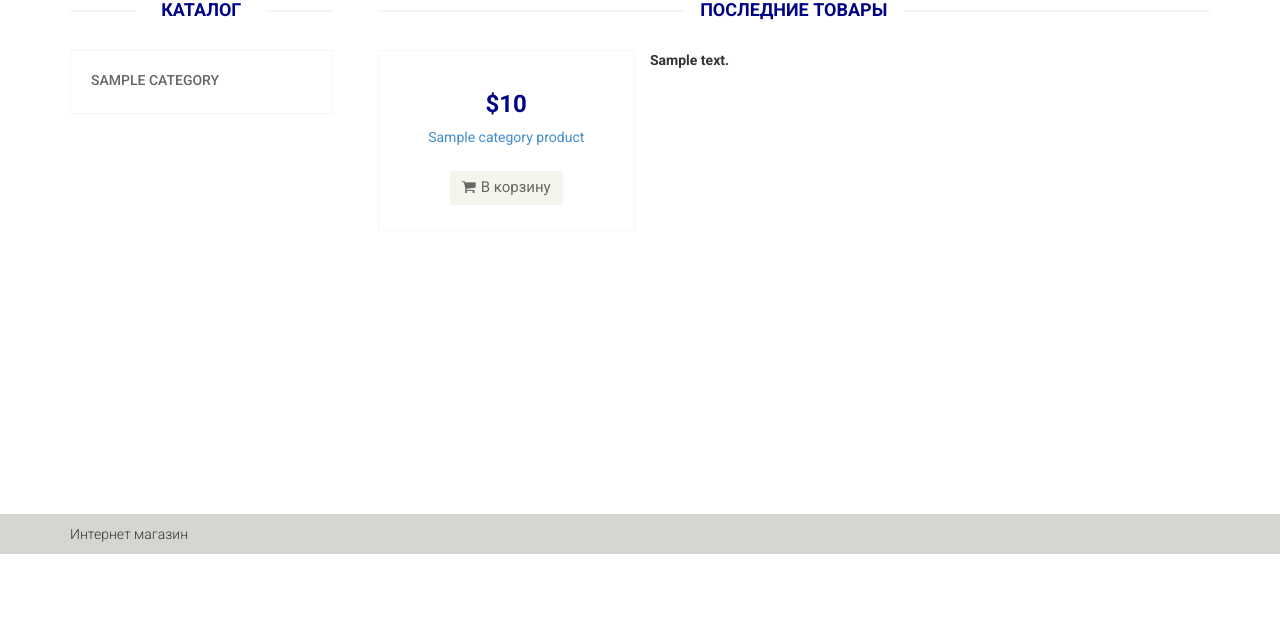
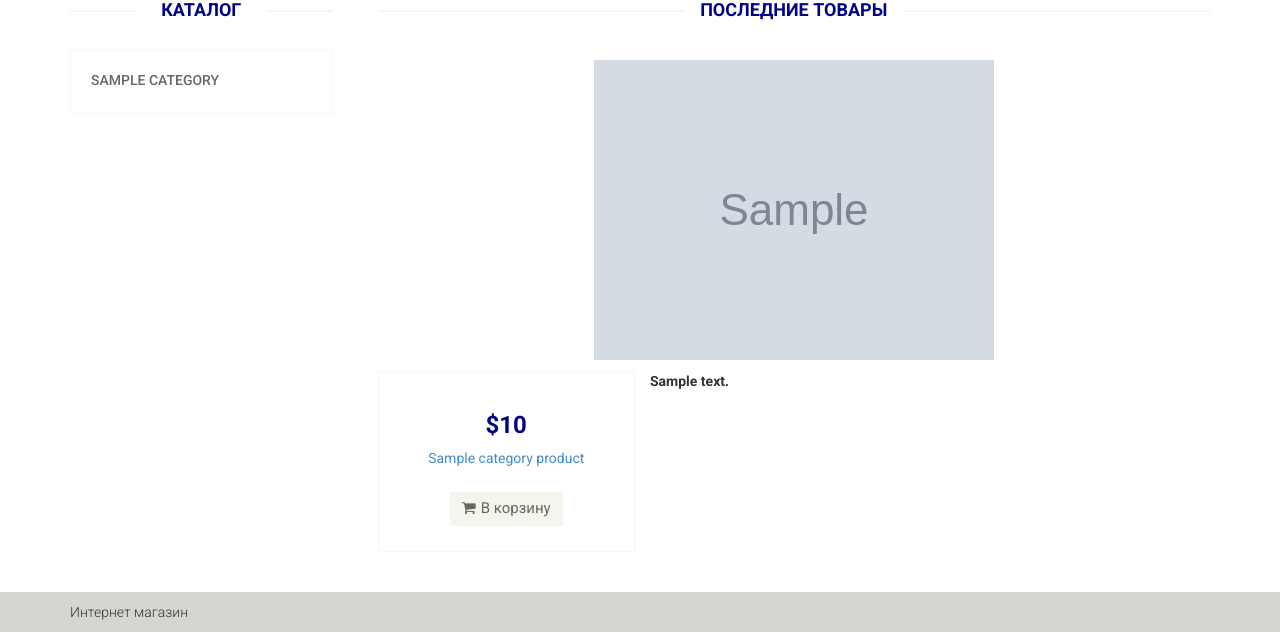
Before and after one commit to rameshcat/shop, a PHP site: template views/catalog/category.php in a window 1280 px wide. Shown: the part 246-878 px from the top of the page. Before the commit the page ends 800 px from the top, so only its background shows below. Run offline with PHP 8.4, Linux system fonts and the light colour scheme; data comes from the database, SQL or seed files in the repository; the template is opened without the code that fills it: most values are stand-ins (such as "Sample title", 1, 10 or a date in 2020); grey boxes marked "Sample" are stand-in pictures; data that the repository does not hold is empty; some libraries are stand-ins or nearby versions.

Commit message:
category discription done

```diff
--- a/views/catalog/category.php
+++ b/views/catalog/category.php
@@ -29,9 +29,13 @@
             <div class="col-sm-9 padding-right">
                 <div class="features_items"><!--features_items-->
                     <h2 class="title text-center">Последние товары</h2>
+                        <div class="panel-heading" style="text-align: center">
+                            <img src="<?php echo $categoryProducts[0]['category_image'];?>"/>
+                        </div>
+
                     <?php echo $categoryProducts[0]['category_description'];?>
                     <?php foreach ($categoryProducts as $product):?>
-                        <div class="col-sm-4">
+                <div class="col-sm-4">
                             <div class="product-image-wrapper">
                                 <div class="single-products">
                                     <div class="productinfo text-center">
```
Also changed, not shown: template/images/home/categoryBataryes.png (added), template/images/home/categoryDiscs.png (added), template/images/home/categoryOils.png (added), template/images/home/categoryTyres.png (added).
